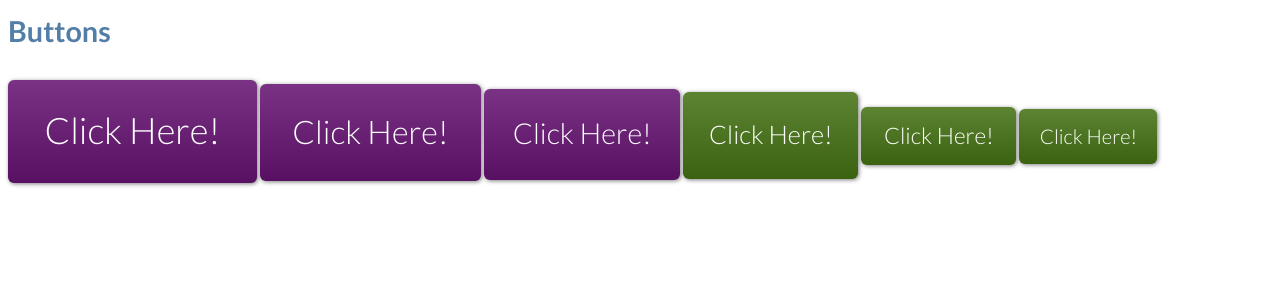
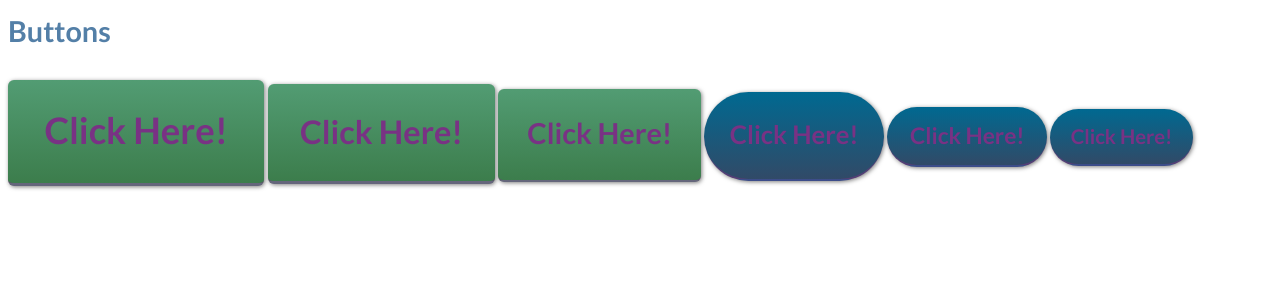
Before and after one commit to card0127/ecommerce-website, a Jekyll site: the page styleguide/buttons.html, which Jekyll copies as it is, in a window 1280 px wide. Shown: the top 300 px of the page. Built offline with Jekyll 4.4.1, drawn with Linux system fonts in a browser that asks for light colours; some web fonts are replaced; Markdown is read by kramdown in place of the engine named in the settings.

Commit message:
Fixed buttons hover with the teacher

```diff
--- a/css/buttons.css
+++ b/css/buttons.css
@@ -13,46 +13,57 @@
 
 .btn,
 .btn:link,
-.btn:visited {
-	display: inline-block;
+.btn:visited
+.btn:hover{
+	display:inline-block;
 	padding: 0.75em 1em;
-	margin: 0 0 1.5rem;
-	background-color: #793284;
-	background-image: linear-gradient(to bottom, #793284, #571062);
+	background-color: #507F64; background-image: -webkit-gradient(linear, left top, left bottom, from(#eab92d), to(#c79810));
+	background-image: -webkit-linear-gradient(top, #529C73, #3C7D4C);
+	background-image: -moz-linear-gradient(top, #529C73, #3C7D4C);
+	background-image: -ms-linear-gradient(top, #529C73, #3C7D4C);
+	background-image: -o-linear-gradient(top, #529C73, #3C7D4C);
+	background-image: linear-gradient(to bottom, #529C73, #3C7D4C);
 	border-radius: 6px;
 	box-shadow: 1px 1px 4px rgba(0,0,0,0.5);
-	color: #FFFFFF;
-	font-weight: lighter;
-	border-bottom: 0;
+	font-weight: bold;
+	margin-bottom: 0.5em;
 }
+
+/* Formating for when hover a button */
+
+.btn:hover{
+	background-color: #529C73; background-image: -webkit-gradient(linear, left top, left bottom, from(#3C7D4C), to(#529C73));
+	background-image: -webkit-linear-gradient(top, #3C7D4C, #529C73);
+	background-image: -moz-linear-gradient(top, #3C7D4C, #529C73);
+	background-image: -ms-linear-gradient(top, #3C7D4C, #529C73);
+	background-image: -o-linear-gradient(top, #3C7D4C, #529C73);
+	background-image: linear-gradient(to bottom, #3C7D4C, #529C73);
+}
+
+/* Formating for when visiting a link */
 
 .btn-alt,
 .btn-alt:link,
-.btn-alt:visited {
-	margin: 0 0 1.5rem;
-	background-color: #5d8432;
-	background-image: linear-gradient(to bottom, #5d8432, #3b6210);
+.btn-alt:visited
+.btn-alt:hover {
+	background-color: #006991;
+	background-image: linear-gradient(to bottom, #006991, #314A67);
+	border-radius: 50px;
+	background-color: #006991; background-image: -webkit-gradient(linear, left top, left bottom, from(#006991), to(#1c5a85));
+	background-image: -webkit-linear-gradient(top, #006991, #314A67);
+	background-image: -moz-linear-gradient(top, #006991, #314A67);
+	background-image: -ms-linear-gradient(top, #006991, #314A67);
+	background-image: -o-linear-gradient(top, #006991, #314A67);
+	background-image: linear-gradient(to bottom, #006991, #314A67);
 }
 
-.btn2,
-.btn2:link,
-.btn2:visited {
-	display: inline-block;
-	padding: 0.75em 1em;
-	margin: 0 0 1.5rem;
-	background-color: #7F002B;
-	background-image: linear-gradient(to bottom, #7F002B, #571062);
-	border-radius: 6px;
-	box-shadow: 1px 1px 4px rgba(0,0,0,0.5);
-	color: #FFFFFF;
-	font-weight: lighter;
-	border-bottom: 0;
+/* Formating for when hovering a button */
+
+.btn-alt:hover{
+	background-color: #26759e; background-image: -webkit-gradient(linear, left top, left bottom, from(#314A67), to(#006991));
+	background-image: -webkit-linear-gradient(top, #314A67, #006991);
+	background-image: -moz-linear-gradient(top, #314A67, #006991);
+	background-image: -ms-linear-gradient(top, #314A67, #006991);
+	background-image: -o-linear-gradient(top, #314A67, #006991);
+	background-image: linear-gradient(to bottom, #314A67, #006991);
 }
-
-.btn2-alt,
-.btn2-alt:link,
-.btn2-alt:visited {
-	margin: 0 0 1.5rem;
-	background-color: #5d8432;
-	background-image: linear-gradient(to bottom, #5d8432, #3b6210);
-}
--- a/styleguide/buttons.html
+++ b/styleguide/buttons.html
@@ -2,7 +2,6 @@
 <html>
 <head>
 <meta charset="utf-8">
-<meta http-equiv="X-UA-Compatible" content="IE=edge,chrome=1">
 <title>Buttons</title>
 <link href='http://fonts.googleapis.com/css?family=Lato:300,400,700' rel='stylesheet' type='text/css'>
 <link href='http://fonts.googleapis.com/css?family=Lily+Script+One' rel='stylesheet' type='text/css'>
--- a/styleguide/product-list-item.html
+++ b/styleguide/product-list-item.html
@@ -1,9 +1,8 @@
 <!DOCTYPE html>
 <html>
 <head>
-	<meta charset="utf-8">
-	<meta http-equiv="X-UA-Compatible" content="IE=edge,chrome=1">
-	<title>Product List Item</title>
+<meta charset="utf-8">
+<title>Product List Item</title>
 <link href='http://fonts.googleapis.com/css?family=Lato:300,400,700' rel='stylesheet' type='text/css'>
 <link href='http://fonts.googleapis.com/css?family=Lily+Script+One' rel='stylesheet' type='text/css'>
 	<link href="../css/typography.css" rel="stylesheet">
--- a/styleguide/promo-large.html
+++ b/styleguide/promo-large.html
@@ -2,7 +2,6 @@
 <html>
 <head>
 <meta charset="utf-8">
-<meta http-equiv="X-UA-Compatible" content="IE=edge,chrome=1">
 <title>Promo Large</title>
 <link href='http://fonts.googleapis.com/css?family=Lato:300,400,700' rel='stylesheet' type='text/css'>
 <link href='http://fonts.googleapis.com/css?family=Lily+Script+One' rel='stylesheet' type='text/css'>
--- a/styleguide/promo-small.html
+++ b/styleguide/promo-small.html
@@ -2,7 +2,6 @@
 <html>
 <head>
 <meta charset="utf-8">
-<meta http-equiv="X-UA-Compatible" content="IE=edge,chrome=1">
 <title>Promo Small</title>
 <link href='http://fonts.googleapis.com/css?family=Lato:300,400,700' rel='stylesheet' type='text/css'>
 <link href='http://fonts.googleapis.com/css?family=Lily+Script+One' rel='stylesheet' type='text/css'>
--- a/styleguide/search-field.html
+++ b/styleguide/search-field.html
@@ -2,7 +2,6 @@
 <html>
 <head>
 <meta charset="utf-8">
-<meta http-equiv="X-UA-Compatible" content="IE=edge,chrome=1">
 <title>Search Field</title>
 	<link href='http://fonts.googleapis.com/css?family=Lato:300,400,700' rel='stylesheet' type='text/css'>
 	<link href='http://fonts.googleapis.com/css?family=Lily+Script+One' rel='stylesheet' type='text/css'>
```
